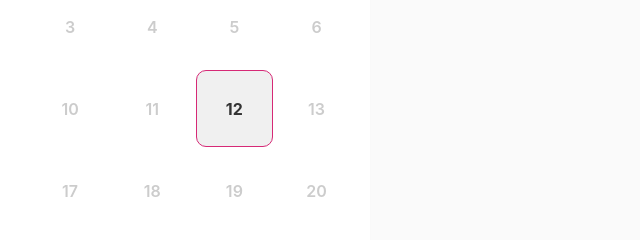
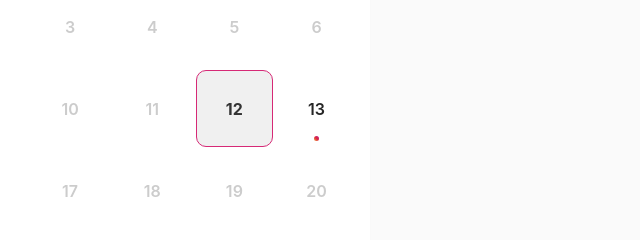
Before and after one commit to moodHappy/Instagram-File, a plain HTML site: page docs/index.html in a window 1280 px wide. Shown: the part 197-437 px from the top of the page, 570-1210 px from the left. Drawn offline with Linux system fonts and the light colour scheme.

Commit message:
Update calendar index

```diff
--- a/docs/index.html
+++ b/docs/index.html
@@ -144,7 +144,7 @@
     </div>
 
     <script>
-        const archiveData = /*DATA_START*/{"2026":{"9":{}}}/*DATA_END*/;
+        const archiveData = /*DATA_START*/{"2026":{"9":{"13":[{"time":"01:54","path":"2026/9/2026_9_13_0154_ins.html","title":"📸 Instagram Post (Dc6z13Ni5oS)"}]}}}/*DATA_END*/;
         const today = new Date();
         const AppState = { year: today.getFullYear(), month: today.getMonth() + 1, day: today.getDate(), deleteMode: false };
 
```
